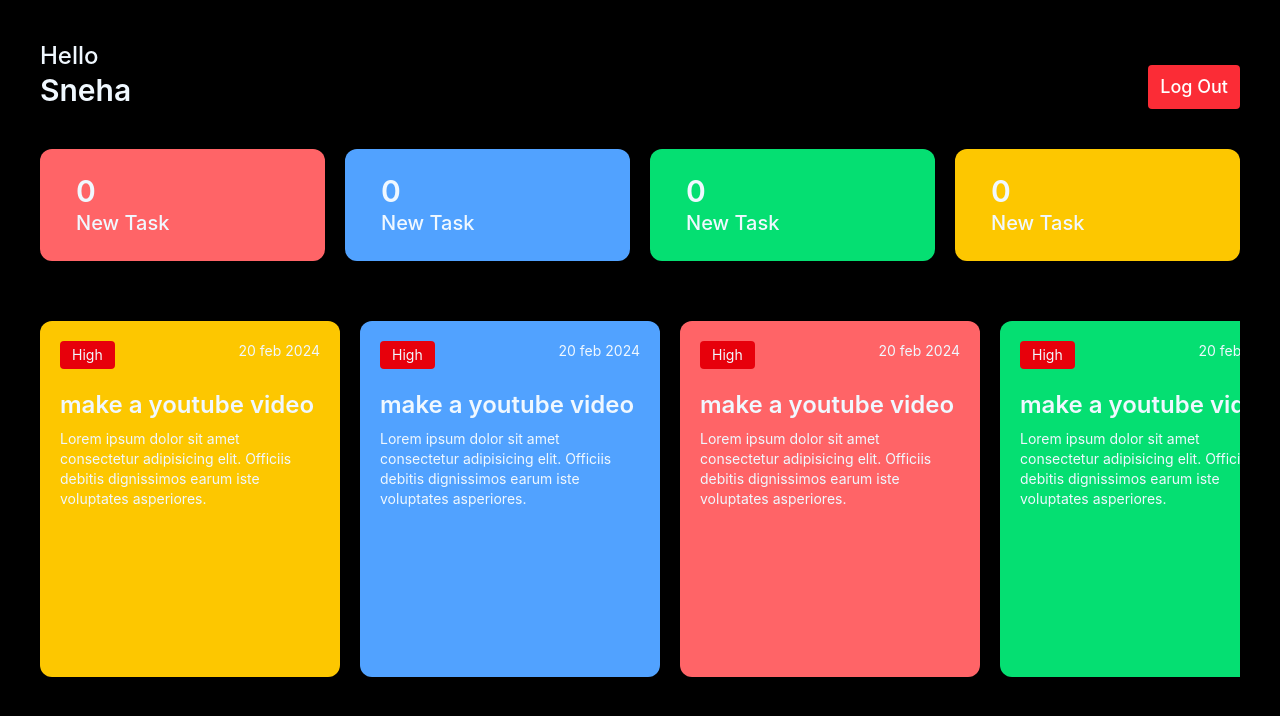
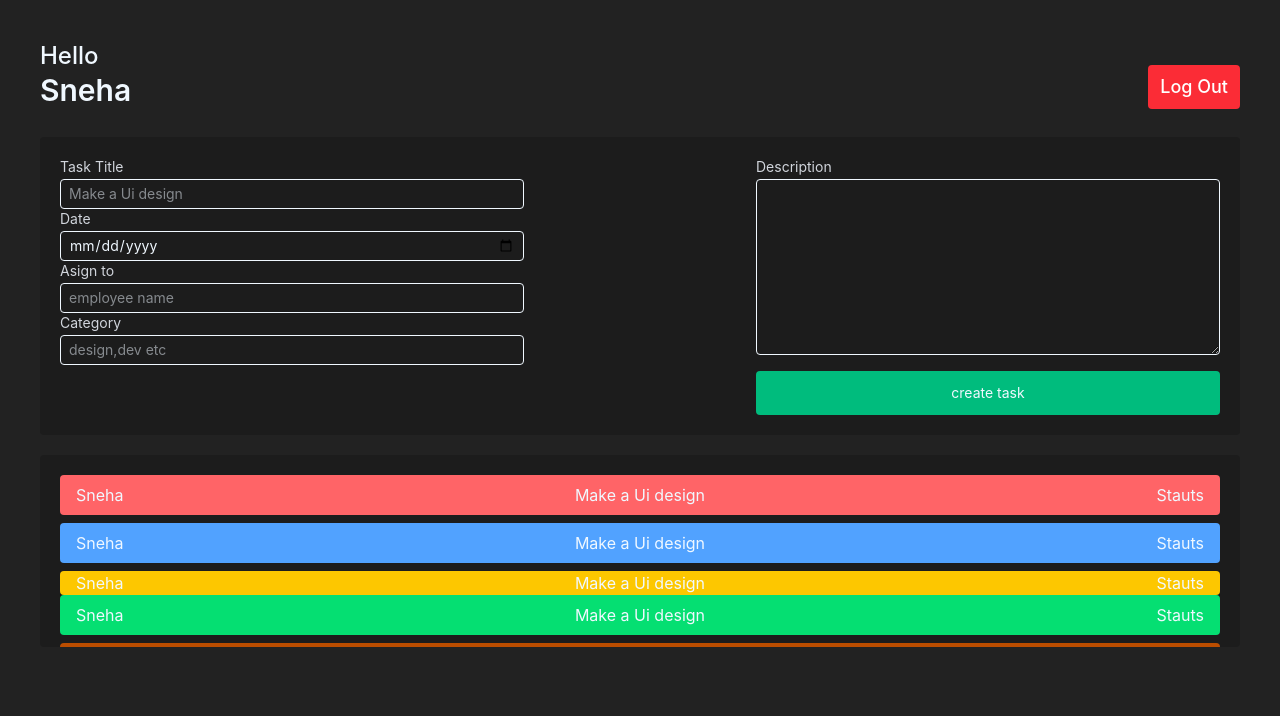
Before and after one commit to sneha-tripathi202/empolyee-management-system, a React (Vite) app: page / in a window 1280 px wide. Shown: the top 716 px of the page. Built offline with nearby package versions, Linux system fonts and the light colour scheme.

Commit message:
alltasks

```diff
--- a/src/App.css
+++ b/src/App.css
@@ -1,6 +1,6 @@
 @import "tailwindcss";
 body{
-  background-color: black;
+  background-color: #222;
   color: aliceblue;
 }
 #tasklist::-webkit-scrollbar{
--- a/src/App.jsx
+++ b/src/App.jsx
@@ -5,6 +5,7 @@
 import './App.css'
 import Login from './components/Auth/Login'
 import EmployeeDashboard from './components/Dashboard/EmployeeDashboard'
+import AdminDashboard from './components/Dashboard/AdminDashboard'
 
 function App() {
   const [count, setCount] = useState(0)
@@ -12,7 +13,8 @@
   return (
     <>
     {/* <Login/> */}
-    <EmployeeDashboard/>
+    {/* <EmployeeDashboard/> */}
+    <AdminDashboard/>
     </>
 
   )
--- a/src/components/Dashboard/AdminDashboard.jsx
+++ b/src/components/Dashboard/AdminDashboard.jsx
@@ -0,0 +1,16 @@
+import React from 'react'
+import Header from '../other/Header'
+import Createtask from '../other/Createtask'
+import Alltask from '../other/Alltask'
+
+const AdminDashboard = () => {
+    return (
+        <div className='h-screen  w-full p-10 '>
+            <Header />
+           <Createtask/>
+           <Alltask/>
+        </div>
+    )
+}
+
+export default AdminDashboard
--- /dev/null
+++ b/src/components/other/Alltask.jsx
@@ -0,0 +1,35 @@
+import React from 'react'
+
+const Alltask = () => {
+  return (
+    <div className='bg-[#1c1c1c] rounded mt-5 p-5 h-48 overflow-auto'>
+      <div className='bg-red-400 py-2 mb-2 px-4 flex justify-between rounded'>
+        <h2> Sneha</h2>
+        <h3>Make a Ui design</h3>
+        <h5>Stauts</h5>
+        </div>
+         <div className='bg-blue-400 mb-2 py-2 px-4 flex justify-between rounded'>
+        <h2> Sneha</h2>
+        <h3>Make a Ui design</h3>
+        <h5>Stauts</h5>
+        </div>
+         <div className='bg-yellow-400  mb-2py-2 px-4 flex justify-between rounded'>
+        <h2> Sneha</h2>
+        <h3>Make a Ui design</h3>
+        <h5>Stauts</h5>
+        </div>
+         <div className='bg-green-400 mb-2 py-2 px-4 flex justify-between rounded'>
+        <h2> Sneha</h2>
+        <h3>Make a Ui design</h3>
+        <h5>Stauts</h5>
+        </div>
+         <div className='bg-amber-700 mb-2 py-2 px-4 flex justify-between rounded'>
+        <h2> Sneha</h2>
+        <h3>Make a Ui design</h3>
+        <h5>Stauts</h5>
+        </div>
+         </div>
+  )
+}
+
+export default Alltask
--- /dev/null
+++ b/src/components/other/Createtask.jsx
@@ -0,0 +1,29 @@
+import React from 'react'
+
+const Createtask = () => {
+  return (
+    <div>
+        <div className='p-5 bg-[#1c1c1c] mt-7 rounded '>
+                <form className='flex flex-wrap  w-full  items-start justify-between'>
+                    <div className='w-1/2'><div>
+                        <h3 className='text-sm text-gray-300 mb-0.5'>Task Title</h3>
+                        <input className='text-sm py-1 px-2 w-4/5 rounded outline-none bg-transparent border' type="text" placeholder='Make a Ui design' /></div>
+                        <div><h3 className='text-sm text-gray-300 mb-0.5'>Date</h3>
+                        <input className='text-sm py-1 px-2 w-4/5 rounded outline-none bg-transparent border' type="date" /></div>
+                    <div><h3 className='text-sm text-gray-300 mb-0.5'>Asign to</h3>
+                        <input className='text-sm py-1 px-2 w-4/5 rounded outline-none bg-transparent border' type="text" placeholder='employee name' /></div>
+                    <div><h3 className='text-sm text-gray-300 mb-0.5'>Category</h3>
+                        <input  className='text-sm py-1 px-2 w-4/5 rounded outline-none bg-transparent border' type="text" placeholder='design,dev etc' /></div></div>
+
+                    <div className='w-2/5 flex flex-col items-start'> <h3 className='text-sm text-gray-300 mb-0.5'>Description</h3>
+                        <textarea className='w-full h-44 text-sm py-2 px-4 rounded outline-none bg-transparent border' name="" id="" cols="30" rows='10'></textarea>
+
+                    <button className='bg-emerald-500 py-3 hover:bg-emerald-600 px-5 rounded text-sm mt-4 w-full '>create task</button></div>
+                </form>
+            </div>
+
+    </div>
+  )
+}
+
+export default Createtask
```
